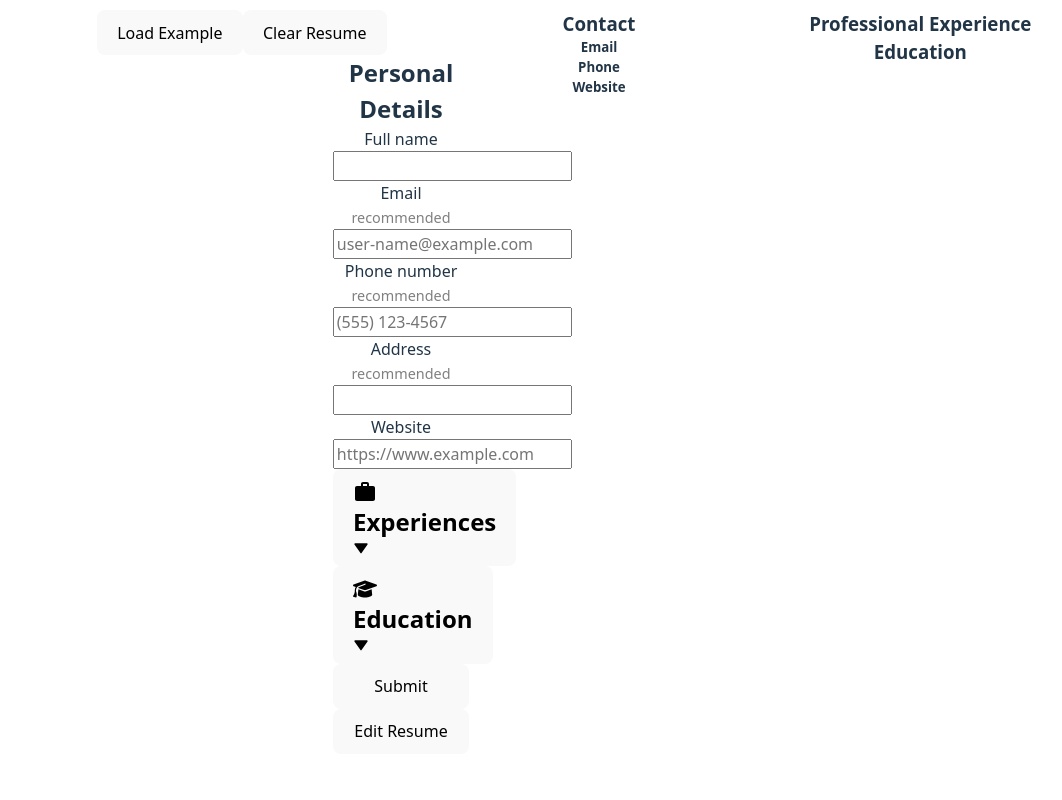
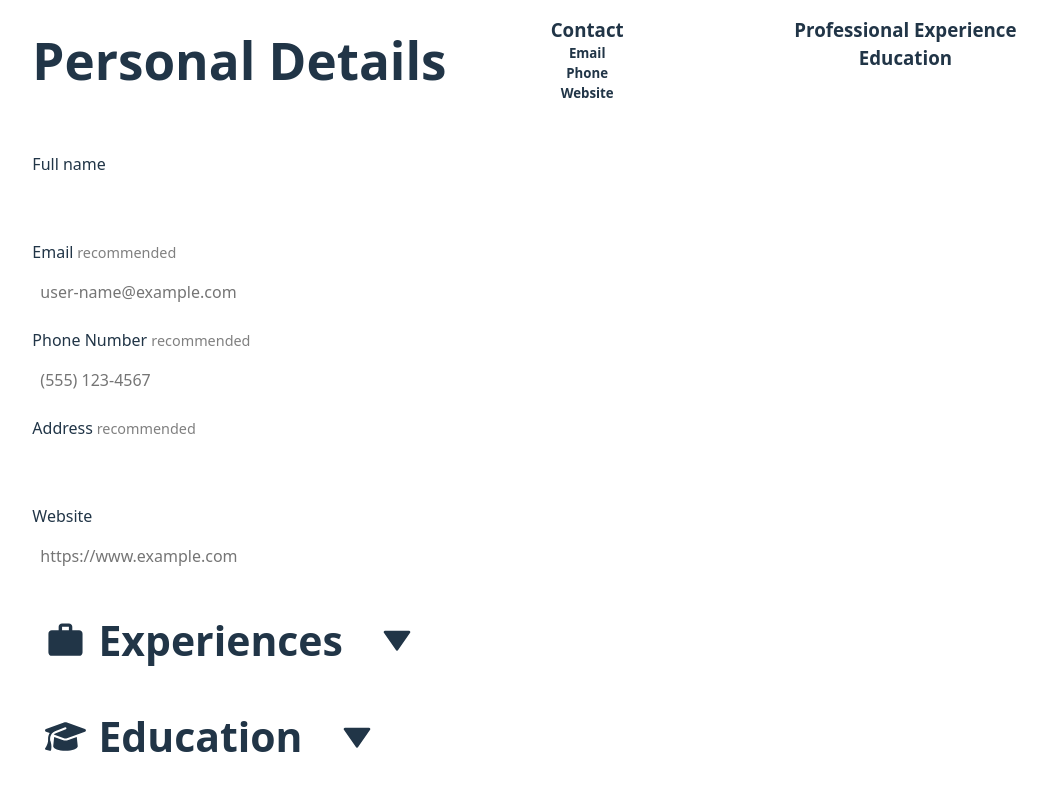
Before and after one commit to Hayam999/cv-application, a React (Vite) app: page / in a window 1280 px wide. Shown: the top 800 px of the page, without its empty margins (12-1074 px from the left). Built offline with nearby package versions, Linux system fonts and the light colour scheme.

Commit message:
style(Form): Add initial styling

```diff
--- a/src/App.css
+++ b/src/App.css
@@ -1,6 +1,5 @@
 #root {
   margin: 0 auto;
-  padding: 10px;
-
+  padding: 1rem;
   text-align: center;
 }
--- a/src/components/Form.jsx
+++ b/src/components/Form.jsx
@@ -23,8 +23,17 @@ function General({
 }) {
   return (
     <>
-      <h2>Personal Details</h2>
-      <div>
+      <h1
+        style={{
+          marginBottom: "8vh",
+          marginTop: "2vh",
+          textAlign: "left",
+          display: "flex",
+        }}
+      >
+        Personal Details
+      </h1>
+      <div className={styles.generalLabel}>
         <label htmlFor="fullName">Full name</label>
         <input
           type="text"
@@ -34,7 +43,7 @@ function General({
           onChange={(e) => setFullName(e.target.value)}
         />
       </div>
-      <div>
+      <div className={styles.generalLabel}>
         <label htmlFor="email">
           Email
           <span style={{ color: "gray", fontSize: "0.9em" }}> recommended</span>
@@ -48,9 +57,9 @@ function General({
           onChange={(e) => setEmail(e.target.value)}
         />
       </div>
-      <div>
+      <div className={styles.generalLabel}>
         <label htmlFor="phoneNumber">
-          Phone number{" "}
+          Phone Number{" "}
           <span style={{ color: "gray", fontSize: ".9em" }}> recommended</span>
         </label>
         <input
@@ -62,7 +71,7 @@ function General({
           onChange={(e) => setPhoneNumber(e.target.value)}
         />
       </div>
-      <div>
+      <div className={styles.generalLabel}>
         <label htmlFor="address">
           Address
           <span style={{ color: "gray", fontSize: ".9em" }}> recommended</span>
@@ -75,7 +84,7 @@ function General({
           onChange={(e) => setAddress(e.target.value)}
         />
       </div>
-      <div>
+      <div className={styles.generalLabel}>
         <label htmlFor="website">Website</label>
         <input
           type="text"
@@ -110,7 +119,7 @@ function AddExperience({
 }) {
   return (
     <div>
-      <div>
+      <div className={styles.generalLabel}>
         <label htmlFor="companyName">Company Name</label>
         <input
           type="text"
@@ -121,7 +130,7 @@ function AddExperience({
           onChange={(e) => setCompanyName(e.target.value)}
         />
       </div>
-      <div>
+      <div className={styles.generalLabel}>
         <label htmlFor="positionTitle">Position Title</label>
         <input
           type="text"
@@ -132,19 +141,26 @@ function AddExperience({
           onChange={(e) => setPositionTitle(e.target.value)}
         />
       </div>
-      <div>
+      <div className={styles.generalLabel}>
         <label htmlFor="companyStartDate">Start Date</label>
         <input
+          className={styles.dateInput}
           id="companyStartDate"
           name="companyStartDate"
-          type="date"
+          type="text"
+          onFocus={(e) => (e.target.type = "date")}
+          onBlur={(e) => (e.target.type = "text")}
           placeholder="Enter Start Date"
           value={companyStartDate}
           onChange={(e) => setCompanyStartDate(e.target.value)}
         />
+      </div>
+      <div className={styles.generalLabel}>
         <label htmlFor="companyEndDate">End Date</label>
         <input
-          type="date"
+          type="text"
+          onFocus={(e) => (e.target.type = "date")}
+          onBlur={(e) => (e.target.type = "text")}
           id="companyEndDate"
           name="companyEndDate"
           placeholder="Enter End Date"
@@ -152,7 +168,7 @@ function AddExperience({
           onChange={(e) => setCompanyEndDate(e.target.value)}
         />
       </div>
-      <div>
+      <div className={styles.generalLabel}>
         <label htmlFor="companyLocation">
           Location{" "}
           <span style={{ color: "gray", fontSize: ".9em" }}> optional</span>
@@ -166,7 +182,7 @@ function AddExperience({
           onChange={(e) => setCompanyLocation(e.target.value)}
         />
       </div>
-      <div>
+      <div className={styles.generalLabel}>
         <label htmlFor="mainResponsibs">
           Main Responsibilities{" "}
           <span style={{ color: "gray", fontSize: ".9em" }}> optional</span>
@@ -181,12 +197,16 @@ function AddExperience({
           onChange={(e) => setMainResponsibs(e.target.value)}
         />
       </div>
-      <div>
+      <div className={styles.threeBtns}>
         <button type="button" onClick={onReset}>
-          <MdDelete /> Delete
+          <span className={styles.btnNicon}>
+            <MdDelete style={{ display: "inline-block" }} /> Delete
+          </span>
         </button>
         <button type="button" onClick={onCancel}>
-          <MdCancel /> Cancel
+          <span className={styles.btnNicon}>
+            <MdCancel style={{ display: "inline-block" }} /> Cancel
+          </span>
         </button>
         <button
           onClick={() =>
@@ -200,7 +220,12 @@ function AddExperience({
             })
           }
         >
-          <FaCheckCircle /> Save
+          <span className={styles.btnNicon}>
+            <FaCheckCircle
+              style={{ display: "inline-block", fontSize: ".85em" }}
+            />{" "}
+            Save
+          </span>
         </button>
       </div>
     </div>
@@ -274,11 +299,13 @@ function Experience({
 
   if (!addExperienceVisiblity) {
     return (
-      <>
+      <fragment style={{ display: "flex", justifyContent: "flex-start" }}>
         <button
           onClick={() => setAddExperienceVisibility(!addExperienceVisiblity)}
         >
-          <IoMdAdd /> Experience
+          <span className={styles.addBtn}>
+            <IoMdAdd style={{ display: "inline-block" }} /> Experience
+          </span>
         </button>
         {companys.map((co) => {
           return (
@@ -299,7 +326,7 @@ function Experience({
             </div>
           );
         })}
-      </>
+      </fragment>
     );
   } else {
     return (
@@ -342,7 +369,7 @@ function AddSchool({
 }) {
   return (
     <div>
-      <div>
+      <div className={styles.generalLabel}>
         <label htmlFor="schoolName">School</label>
         <input
           type="text"
@@ -353,7 +380,7 @@ function AddSchool({
           onChange={(e) => setSchoolName(e.target.value)}
         />
       </div>
-      <div>
+      <div className={styles.generalLabel}>
         <label htmlFor="degree">Degree</label>
         <input
           type="text"
@@ -364,10 +391,12 @@ function AddSchool({
           onChange={(e) => setDegree(e.target.value)}
         />
       </div>
-      <div>
+      <div className={styles.generalLabel}>
         <label htmlFor="schoolStartDate">Start Date</label>
         <input
-          type="date"
+          type="text"
+          onFocus={(e) => (e.target.type = "date")}
+          onBlur={(e) => (e.target.type = "text")}
           id="schoolStartDate"
           name="schoolStartDate"
           value={schoolStartDate}
@@ -378,7 +407,7 @@ function AddSchool({
         schoolEndDate={schoolEndDate}
         setSchoolEndDate={setSchoolEndDate}
       />
-      <div>
+      <div className={styles.generalLabel}>
         <label htmlFor="schoolLocation">
           Location{" "}
           <span style={{ color: "gray", fontSize: ".9em" }}> optional</span>
@@ -392,12 +421,16 @@ function AddSchool({
           onChange={(e) => setSchoolLocation(e.target.value)}
         />
       </div>
-      <div>
+      <div className={styles.threeBtns}>
         <button onClick={onReset}>
-          <MdDelete /> Delete
+          <span className={styles.btnNicon}>
+            <MdDelete style={{ display: "inline-block" }} /> Delete
+          </span>
         </button>
         <button onClick={onCancel}>
-          <MdCancel /> Cancel
+          <span className={styles.btnNicon}>
+            <MdCancel style={{ display: "inline-block" }} /> Cancel
+          </span>
         </button>
         <button
           onClick={() => {
@@ -410,7 +443,12 @@ function AddSchool({
             });
           }}
         >
-          <FaCheckCircle /> Save
+          <span className={styles.btnNicon}>
+            <FaCheckCircle
+              style={{ display: "inline-block", fontSize: ".85em" }}
+            />{" "}
+            Save
+          </span>
         </button>
       </div>
     </div>
@@ -481,13 +519,15 @@ function Education({
 
   if (!addSchoolVisiblity) {
     return (
-      <>
+      <fragment style={{ display: "flex", justifyContent: "flex-start" }}>
         <button
           type="button"
           onClick={() => setAddSchoolVisiblity(!addSchoolVisiblity)}
         >
-          <IoMdAdd />
+          <span className={styles.addBtn}>
+            <IoMdAdd style={{ display: "inline-block" }} />
             Education
+          </span>
         </button>
         {schools.map((sc) => {
           return (
@@ -507,7 +547,7 @@ function Education({
             </div>
           );
         })}
-      </>
+      </fragment>
     );
   }
 
@@ -534,18 +574,19 @@ function GraduationInput({ schoolEndDate, setSchoolEndDate }) {
   const [isStudying, setIsStudying] = useState(false);
 
   return (
-    <div>
-      <label>
+    <div className={styles.generalLabel}>
+      <label className={styles.checkboxLabel}>
         <input
           type="checkbox"
           checked={isStudying}
           onChange={(e) => setIsStudying(e.target.checked)}
+          className={styles.checkbox}
         />
         Still studying
       </label>
 
       {!isStudying && (
-        <div>
+        <div className={styles.gradeYear}>
           <label htmlFor="schoolEndDate">Year of graduation</label>
           <input
             type="number"
@@ -584,8 +625,9 @@ export function Form({ setters, submittedData }) {
   const [foldExperience, setFoldExperience] = useState(false);
   const [foldEducation, setFoldEducation] = useState(false);
   const [addExperienceVisiblity, setAddExperienceVisibility] = useState(false);
-
   const [addSchoolVisiblity, setAddSchoolVisiblity] = useState(false);
+  const [edArrRotated, setEdArrRotated] = useState(false);
+  const [exArrRotated, setExArrRotated] = useState(false);
 
   function editResume() {
     setShowEditBtn(false);
@@ -623,15 +665,16 @@ export function Form({ setters, submittedData }) {
     setters.setPhoneNumber(formData.get("phoneNumber"));
     setters.setCompanys(tempCompanys);
     setters.setSchools(tempSchools);
-
     setShowEditBtn(true);
   }
 
   function handleFoldExp() {
+    setExArrRotated(!exArrRotated);
     setFoldExperience(!foldExperience);
   }
 
   function handleFoldEdu() {
+    setEdArrRotated(!edArrRotated);
     setFoldEducation(!foldEducation);
   }
 
@@ -701,9 +744,7 @@ export function Form({ setters, submittedData }) {
   }
 
   return (
-    <div className={styles.form}>
-      <button onClick={loadExample}>Load Example</button>
-      <button onClick={clearResume}>Clear Resume</button>
+    <div className={styles.formDev}>
       <form action={handleSubmit}>
         <General
           fullName={fullName}
@@ -716,16 +757,19 @@ export function Form({ setters, submittedData }) {
           setAddress={setAddress}
           website={website}
           setWebsite={setWebsite}
+          className={styles.general}
         />
         <div>
-          <button type="button" onClick={handleFoldExp}>
-            <div>
-              <h2>
-                <MdWork /> Experiences
-              </h2>
-              <BiSolidDownArrow />
+          <div className={styles.clickableArea} onClick={handleFoldExp}>
+            <h1>
+              <span className={styles.iconAlign}>
+                <MdWork style={{ display: "inline-block" }} /> Experiences
+              </span>
+            </h1>
+            <BiSolidDownArrow
+              className={`${styles.arrow} ${exArrRotated ? styles.rotated : ""}`}
+            />
           </div>
-          </button>
           {foldExperience && (
             <Experience
               companys={tempCompanys}
@@ -738,14 +782,26 @@ export function Form({ setters, submittedData }) {
           )}
         </div>
         <div>
-          <button type="button" onClick={handleFoldEdu}>
-            <div>
-              <h2>
-                <FaGraduationCap /> Education
-              </h2>
-              <BiSolidDownArrow />
+          <div
+            className={styles.clickableArea}
+            onClick={() => {
+              handleFoldEdu();
+            }}
+          >
+            <h1>
+              <span className={styles.iconAlign}>
+                <FaGraduationCap
+                  style={{
+                    display: "inline-block",
+                  }}
+                />{" "}
+                Education
+              </span>
+            </h1>
+            <BiSolidDownArrow
+              className={`${styles.arrow} ${edArrRotated ? styles.rotated : ""}`}
+            />
           </div>
-          </button>
           {foldEducation && (
             <Education
               schools={tempSchools}
@@ -757,6 +813,7 @@ export function Form({ setters, submittedData }) {
             />
           )}
         </div>
+        <div className={`${styles.twoBtns} ${styles.addTopSpace}`}>
           <button type="submit">Submit</button>
 
           {showEditBtn && (
@@ -764,6 +821,16 @@ export function Form({ setters, submittedData }) {
               Edit Resume
             </button>
           )}
+        </div>
+
+        <div className={styles.twoBtns}>
+          <button type="button" onClick={loadExample}>
+            Load Example
+          </button>
+          <button type="button" onClick={clearResume}>
+            Clear Resume
+          </button>
+        </div>
       </form>
     </div>
   );
--- a/src/styles/App.module.css
+++ b/src/styles/App.module.css
@@ -2,3 +2,9 @@
   display: flex;
   justify-content: space-evenly;
 }
+
+@media (max-width: 1200x) {
+  .app {
+    flex-direction: column;
+  }
+}
--- a/src/styles/Form.module.css
+++ b/src/styles/Form.module.css
@@ -1,6 +1,120 @@
-form {
+.formDev {
+  margin-bottom: 5vh;
+}
+
+@media (max-width: 1200px) {
+  .formDev {
+    min-width: 100vw;
+  }
+}
+
+.twoBtns {
+  display: flex;
+  justify-content: flex-start;
+  gap: 0.5em;
+  margin-bottom: 3vh;
+}
+
+.addTopSpace {
+  margin-top: 10vh;
+}
+
+.generalLabel {
   display: flex;
   flex-direction: column;
-  max-width: 30%;
-  justify-self: right;
+  max-width: 100%;
+  align-items: flex-start;
+  justify-content: space-between;
+  gap: 1vh;
+  margin-bottom: 2vh;
+  text-align: right;
 }
+.generalLabel label {
+  display: inline-block;
+  white-space: nowrap;
+}
+.generalLabel input {
+  max-width: 100%;
+  border-radius: 10px;
+  border: none;
+  padding: 0.5em;
+}
+.clickableArea {
+  display: flex;
+  gap: 3em;
+  font-size: 0.8rem;
+  padding: 2em 1em 2em 1em;
+  position: relative;
+  cursor: pointer;
+}
+
+.arrow {
+  position: relative;
+  right: 0;
+  font-size: 2rem;
+  align-self: center;
+  transition: transform 0.8s ease;
+  transform: rotate(0deg);
+  overflow: visible;
+}
+
+.rotated {
+  transform: rotate(-180deg);
+}
+
+.addBtn {
+  display: flex;
+  align-items: center;
+  justify-content: space-between;
+}
+
+.iconAlign {
+  display: flex;
+  align-items: center;
+  justify-content: space-evenly;
+  position: relative;
+  left: 0;
+  gap: 0.3em;
+  overflow: visible;
+}
+
+.threeBtns {
+  display: flex;
+  align-items: center;
+  gap: 0.5em;
+  margin: 3em 0 3em 0;
+}
+.btnNicon {
+  display: flex;
+  align-items: center;
+  justify-content: center;
+  gap: 10px;
+}
+
+.checkbox {
+  transform: scale(1.5) translate(0, -3px);
+  margin-right: 8px; /* optional spacing */
+  cursor: pointer;
+}
+.checkboxLabel {
+  display: flex;
+  align-items: center; /* Align checkbox and text vertically */
+  gap: 8px; /* Optional: spacing between checkbox and text */
+  cursor: pointer;
+}
+
+.gradeYear {
+  display: flex;
+  flex-direction: column;
+  align-items: flex-start;
+  gap: 16px;
+  padding: 1em 0 1em 0;
+}
+
+.dateInput::-webkit-calendar-picker-indicator {
+  filter: invert(0.5);
+  cursor: pointer;
+}
+.dateInput {
+  appearance: none; /* Removes default styling in some browsers */
+}
```
Lines whose indentation alone changed are shown as unchanged.
